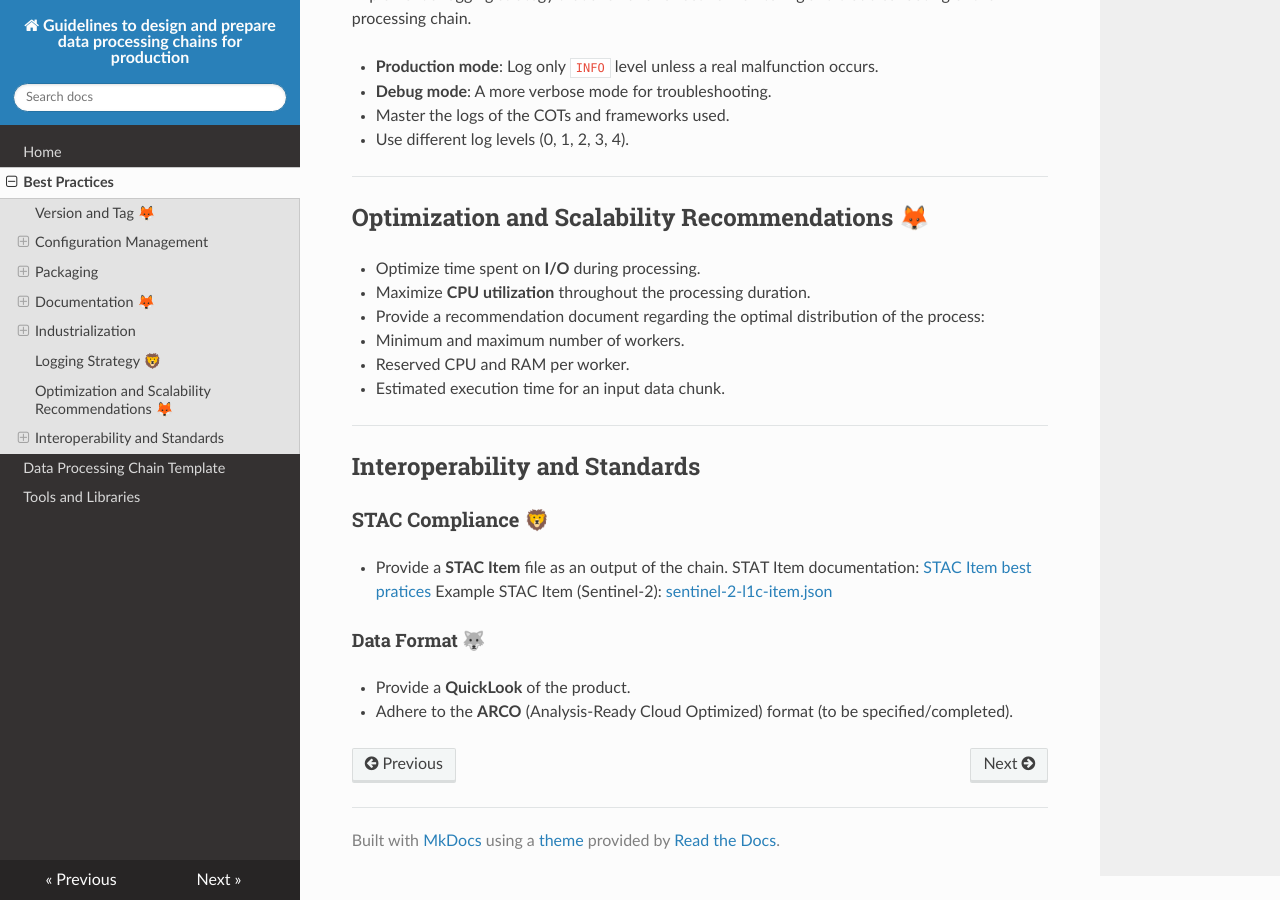
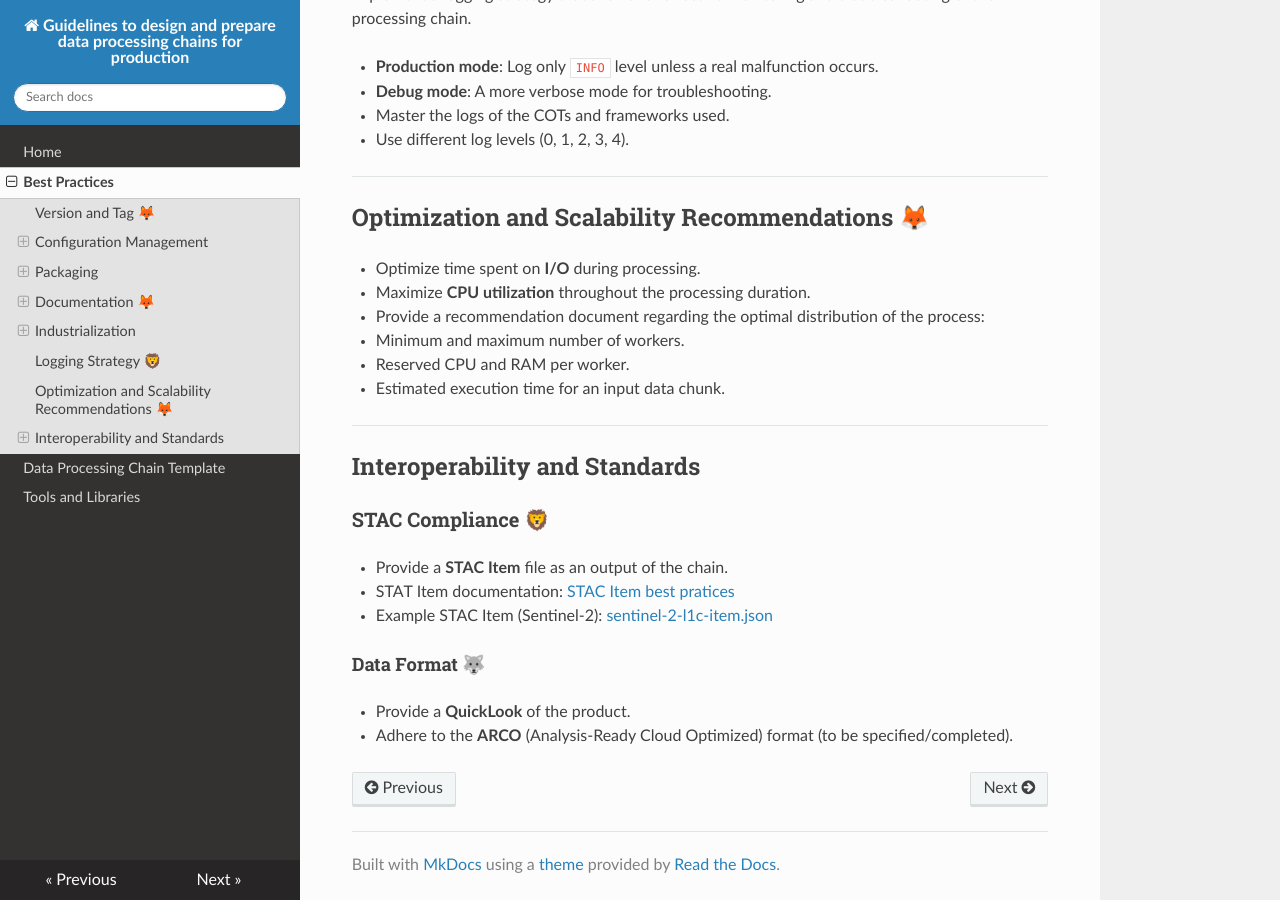
Before and after one commit to CNES/processing-chain-guidelines, an MkDocs documentation site: the page built from docs/best_practices.md, in a window 1280 px wide and 900 px high, scrolled down 2680 px. Built offline with MkDocs 1.6.1, drawn with Linux system fonts in a browser that asks for light colours; nearby versions of some CDN libraries.

```diff
--- a/docs/best_practices.md
+++ b/docs/best_practices.md
@@ -93,7 +93,7 @@ Implement a logging strategy that allows for effective monitoring and troublesho
 - Optimize time spent on **I/O** during processing.
 - Maximize **CPU utilization** throughout the processing duration.
 - Provide a recommendation document regarding the optimal distribution of the process:
-  - Minimum and maximum number of workers.
+- Minimum and maximum number of workers.
   - Reserved CPU and RAM per worker.
   - Estimated execution time for an input data chunk.
 
@@ -104,9 +104,8 @@ Implement a logging strategy that allows for effective monitoring and troublesho
 ### STAC Compliance 🦁
 
 - Provide a **STAC Item** file as an output of the chain.
-STAT Item documentation: [STAC Item best pratices](https://github.com/radiantearth/stac-spec/blob/master/best-practices.md#item-practices)
-Example STAC Item (Sentinel-2): [sentinel-2-l1c-item.json](files/sentinel-2-l1c-item.json)
-
+  - STAT Item documentation: [STAC Item best pratices](https://github.com/radiantearth/stac-spec/blob/master/best-practices.md#item-practices)
+  - Example STAC Item (Sentinel-2): [sentinel-2-l1c-item.json](files/sentinel-2-l1c-item.json)
 
 #### Data Format 🐺
 
```
